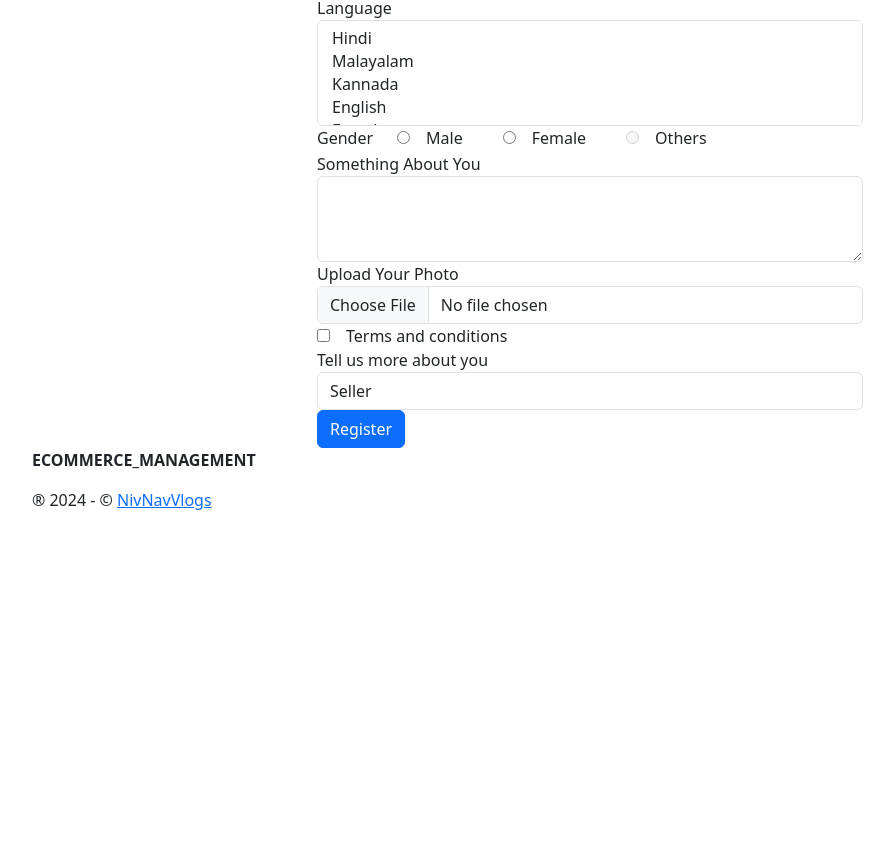
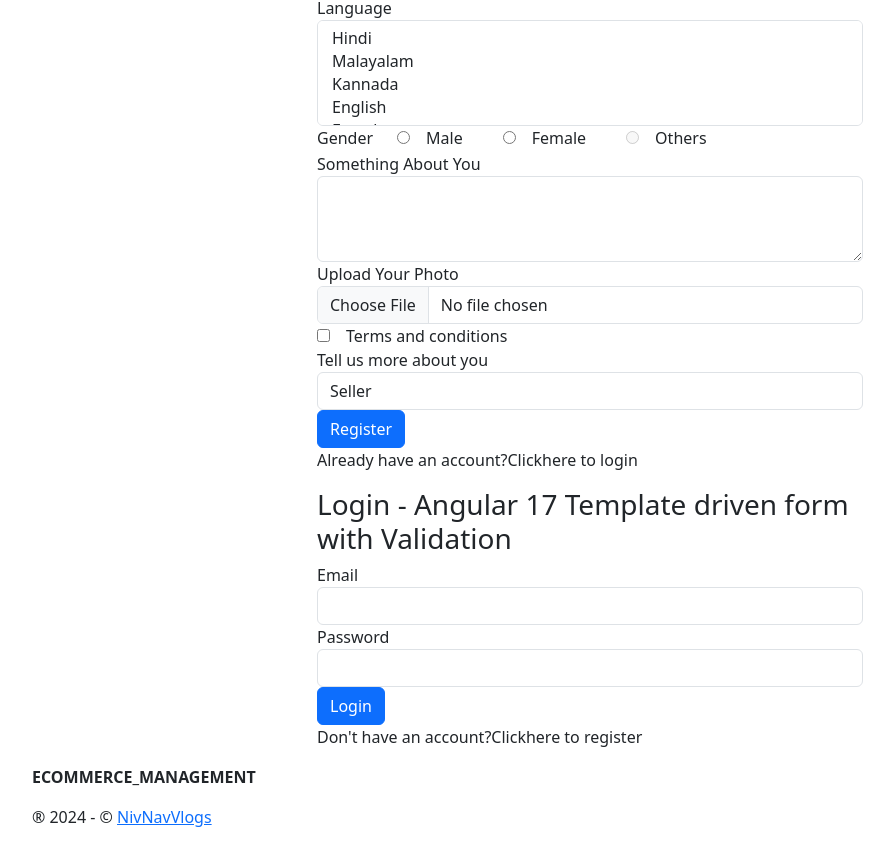
Before and after one commit to SwathyInfomap/ECommerceManagement, an Angular app: page /sign-in in a window 1280 px wide. Shown: the part 841-1686 px from the top of the page, without its empty margins (50-944 px from the left). Before the commit the page ends 1369 px from the top, so only its background shows below. Built offline with nearby package versions, Linux system fonts and the light colour scheme.

Commit message:
signIn signUp page

```diff
--- a/src/app/customer/signin-signup/signin-signup.component.html
+++ b/src/app/customer/signin-signup/signin-signup.component.html
@@ -113,7 +113,25 @@
                             <button class="btn btn-primary">Register</button>
                         </div>
                     </form>
-
+                    <!--LoginForm here-->
+                    <p class="sim-pointer" routerLink="/sign-in">Already have an account?Clickhere to login</p>
+            </div>
+            <div class="col-md-6 offset-md-3">
+                <h3>Login - Angular 17 Template driven form with Validation</h3>
+                <form>
+                    <div class="form-group">
+                        <label for="email">Email</label>
+                        <input type="email" class="form-control" name="userEmail">
+                    </div>
+                    <div class="form-group">
+                        <label for="password">Password</label>
+                        <input type="password" class="form-control" name="userPassword">
+                    </div>
+                    <div class="form-group">
+                        <button class="btn btn-primary">Login</button>
+                    </div>
+                </form>
+                <p class="sim-pointer" routerLink="/sign-up">Don't have an account?Clickhere to register</p>
             </div>
         </div>
     </div>
--- a/src/app/customer/signin-signup/signin-signup.component.ts
+++ b/src/app/customer/signin-signup/signin-signup.component.ts
@@ -1,9 +1,11 @@
+import { CommonModule } from '@angular/common';
 import { Component } from '@angular/core';
+import { RouterLink } from '@angular/router';
 
 @Component({
   selector: 'app-signin-signup',
   standalone: true,
-  imports: [],
+  imports: [CommonModule, RouterLink],
   templateUrl: './signin-signup.component.html',
   styleUrl: './signin-signup.component.css'
 })
```
